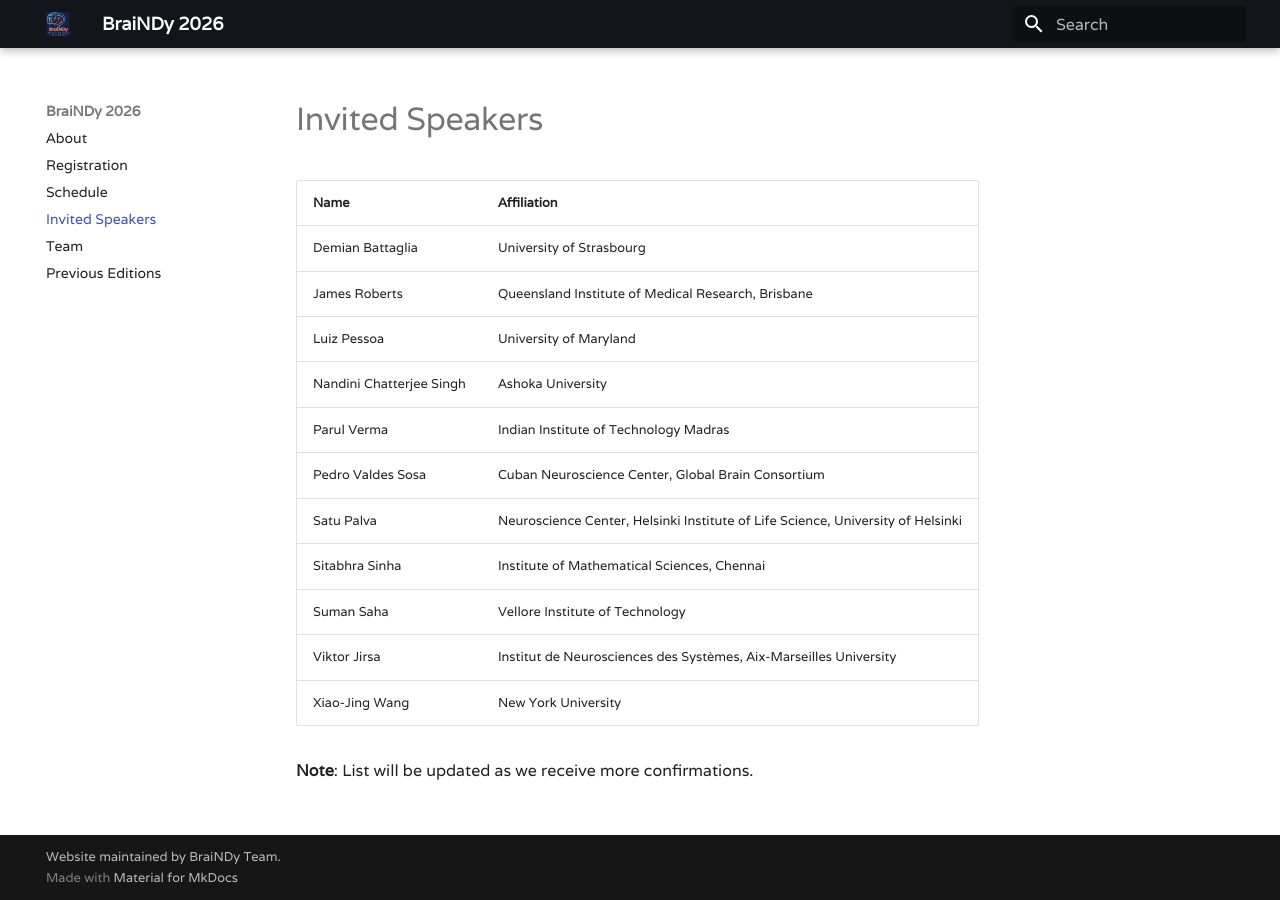
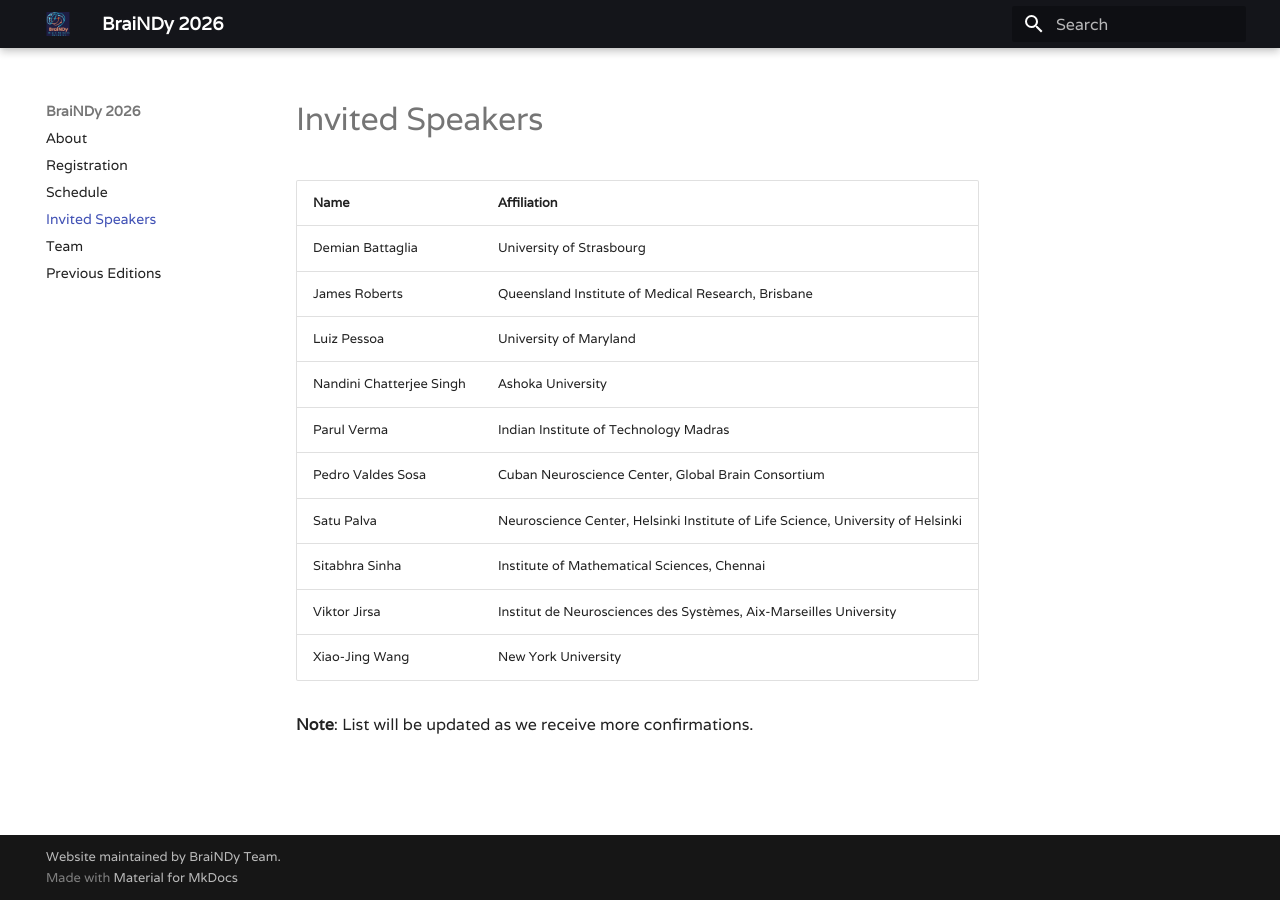
Before and after one commit to BraiNDyMeeting/v2026, an MkDocs documentation site: the page built from docs/speakers.md, in a window 1280 px wide. Built offline with MkDocs 1.6.1 and Material for MkDocs 9.7.7, drawn with Linux system fonts in a browser that asks for light colours.

Commit message:
Some changes to website

```diff
--- a/docs/speakers.md
+++ b/docs/speakers.md
@@ -11,7 +11,6 @@
 | Pedro Valdes Sosa        | Cuban Neuroscience Center, Global Brain Consortium                                        |
 | Satu Palva               | Neuroscience Center, Helsinki Institute of Life Science, University of Helsinki           |
 | Sitabhra Sinha           | Institute of Mathematical Sciences, Chennai                                               |
-| Suman Saha               | Vellore Institute of Technology                                                           |
 | Viktor Jirsa             | Institut de Neurosciences des Systèmes, Aix-Marseilles University                         |
 | Xiao-Jing Wang           | New York University                                                                       |
 
```
Also changed, not shown: site/search/search_index.json, site/sitemap.xml, site/speakers/index.html, 1 other file.
